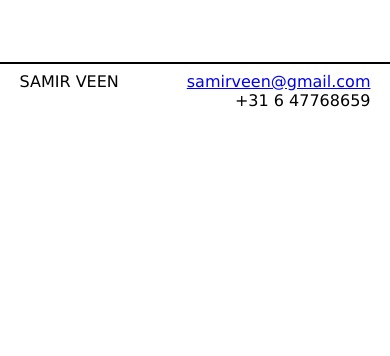
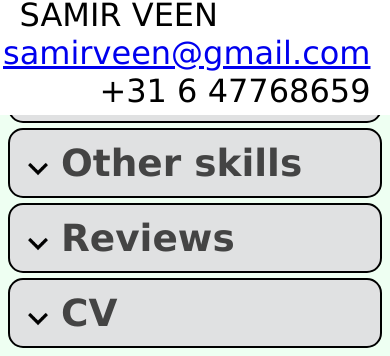
Before and after one commit to citizenveen/citizenveen.github.io, a plain HTML site: page index.html in a window 390 px wide. Shown: the part 729-1085 px from the top of the page. Before the commit the page ends 844 px from the top, so only its background shows below. Drawn offline with Linux system fonts and the light colour scheme.

Commit message:
changed some typos. Added mobile layout

```diff
--- a/index.html
+++ b/index.html
@@ -18,9 +18,9 @@
             <br> <a href="krieg/index.html">Click here to play KRIEG</a>
         </p>
 
-        <h3 class="collapsible"><img class="arrow" src="arrow.png"></img> Rewriting <i>Horizon:Zero Dawn</i></h3>
+        <h3 class="collapsible"><img class="arrow" src="arrow.png"></img> Rewriting <i>Horizon: Zero Dawn</i></h3>
         <p class="content">
-            Horizon: Zero Dawn is a 2017 PlayStation action/adventure role playing game. It's a good game, gameplay is fun, original concept, it has a very well-build, detailed, convincing world. The backstory, utter destruction of no less than all life on earth 1000 years before the story of the game takes place, although somewhat grotesque is actually quite convincing and gives a lot of depth to the world.
+            <i>Horizon: Zero Dawn</i> is a 2017 PlayStation action/adventure role playing game. It's a good game, gameplay is fun, original concept, it has a very well-build, detailed, convincing world. The backstory, utter destruction of no less than all life on earth 1000 years before the story of the game takes place, although somewhat grotesque is actually quite convincing and gives a lot of depth to the world.
             <br> The story of the characters of the game within that setting though, is mediocre at best. What it is missing are central elements of classic story writing: interesting and multi-layered characters, a main-character arc that reflects on the values of the world and most importantly, a meaningful conflict. Also, on this wobbly base, the game has difficulties building convincing dialogue. The massive amount of dialogue is represented in awkward choose-your-next-question-style conversation, where characters mostly just explain their inner motives tete-a-tete.
             <br>
             <br> So, both to showcase my writing skills, and the potential of the setting. I decided to rewrite it's story to something more interesting. I also wrote a sample scene. I tried to keep as many elements of the world, characters and names intact, to show what difference just the actual story makes. Having played the game or knowing the original story helps a lot in reading my version.
@@ -29,6 +29,8 @@
             <br><a href="Rewriting Horizon\Story.pdf" target="_blank">Read the rewritten story of Horizon: Zero Dawn here</a>
             <br>
             <br>I also wrote a sample scene, <a href="Rewriting Horizon\Scene1.pdf" target="_blank">read it here.</a>
+            <br>
+            <br>All copyright of Horizon: Zero Dawn ofcourse lies with <a href="https://www.guerrilla-games.com/">Guerrilla Games</a>.
         </p>
         <!-- <h3 class="collapsible"><img class="arrow" src="arrow.png"></img> Disco elysium sc?</h3>
         <p class="content"></p> -->
@@ -87,8 +89,15 @@
 
 
     <style>
+        * {
+            box-sizing: border-box;
+            -moz-box-sizing: border-box;
+            -webkit-box-sizing: border-box;
+        }
+
         body {
             font-family: Verdana, Helvetica, sans-serif;
+            background-color: rgb(238, 255, 242);
         }
 
         h1 {
@@ -97,7 +106,6 @@
         }
 
         .allContent {
-            width: 80vw;
             margin: auto 10vw auto 10vw;
         }
 
@@ -112,6 +120,7 @@
         text-align: left;
         outline: none;
         margin-bottom: 5px;
+        max-width: 100%;
         }
 
         .arrow {
@@ -161,6 +170,29 @@
             text-align: right;
         }
 
+        /*For mobile screens*/
+
+        @media only screen
+        and (max-width: 480px) {
+
+            body {
+                font-size: 2em;
+            }
+
+            .allContent
+            {
+                margin: 0;
+            }
+
+            .collapsible {
+                margin: 0;
+            }
+
+            .content {
+                margin-bottom: 5px;
+            }
+
+        }
 
 
     </style>
@@ -177,7 +209,7 @@
                     content.style.padding = "0px 18px"
                 } else {
                     selectedImg.style.transform = 'rotate(540deg)'
-                    content.style.maxHeight = "500px";
+                    content.style.maxHeight = "10000px";
                     content.style.transitionTimingFunction = "ease-in";
                     content.style.padding = "22px 18px"
                 }
```
